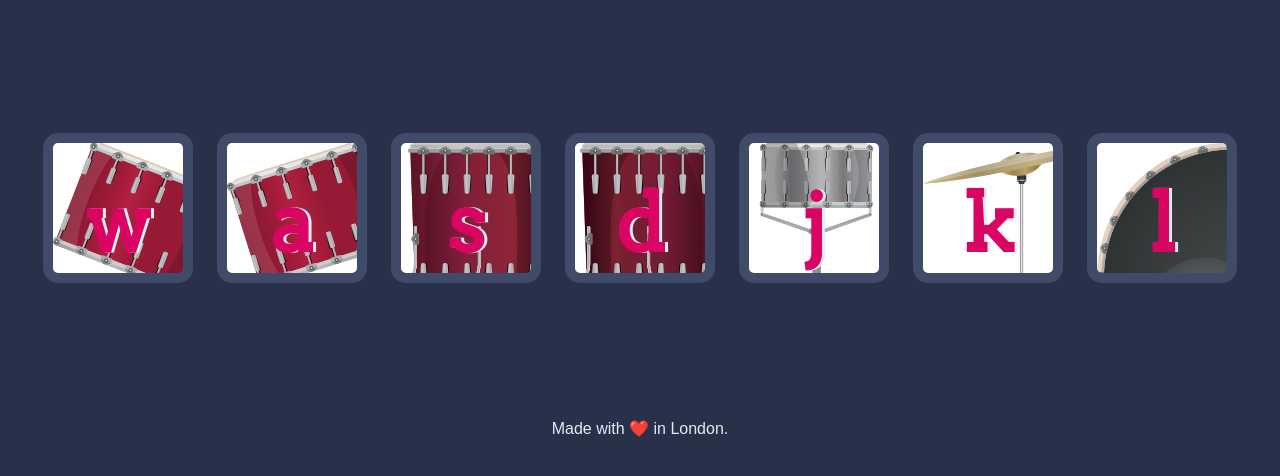
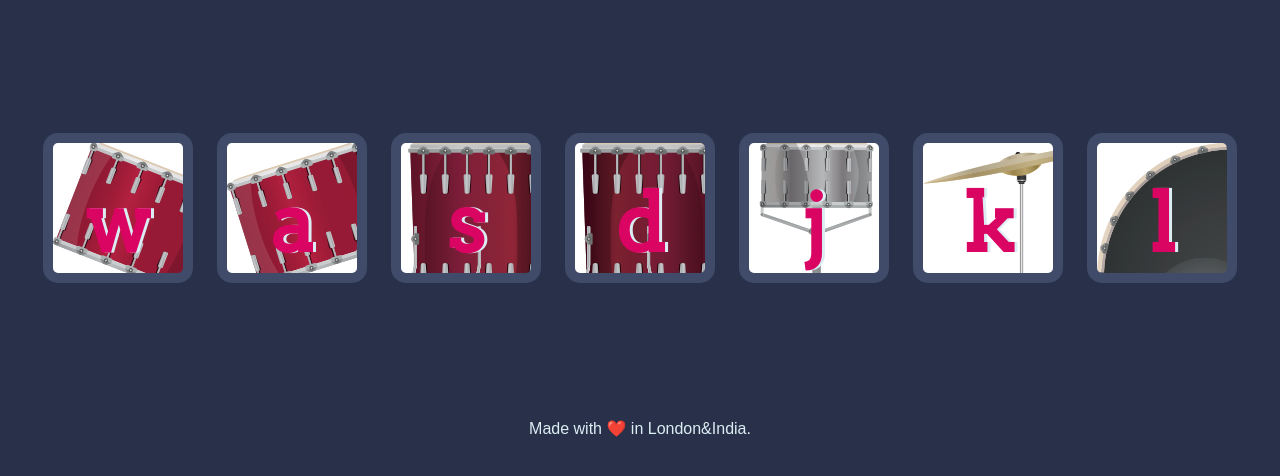
Before and after one commit to RelievedSnow/Drums, a plain HTML site: page index.html in a window 1280 px wide. Shown: the part 156-632 px from the top of the page. Drawn offline with Linux system fonts and the light colour scheme.

Commit message:
Update index.html

```diff
--- a/index.html
+++ b/index.html
@@ -24,7 +24,7 @@
 <script src="index.js" charset="utf-8"></script>
 
 <footer>
-  Made with ❤️ in London.
+  Made with ❤️ in London&India.
 </footer>
 </body>
 </html>
```
